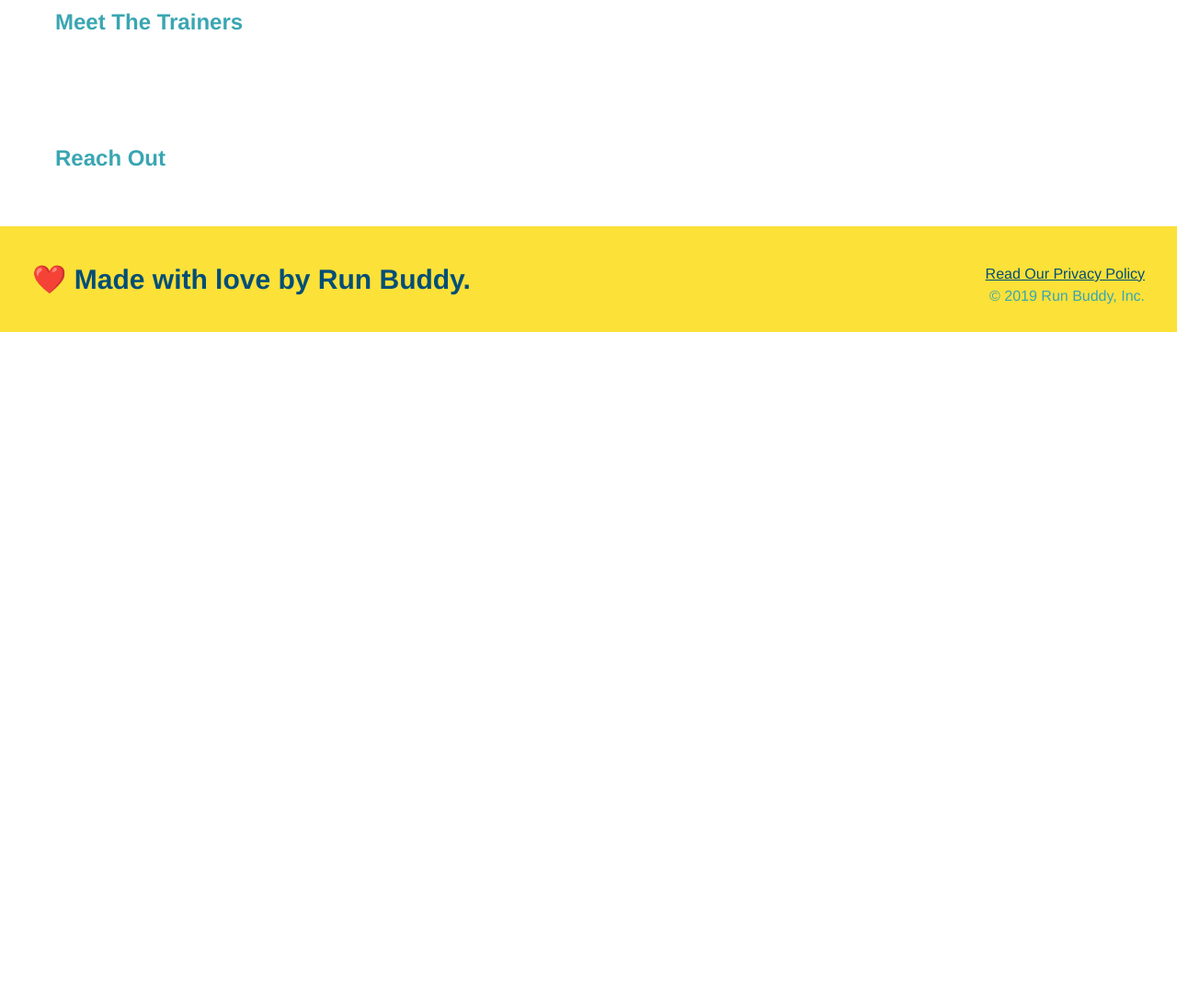
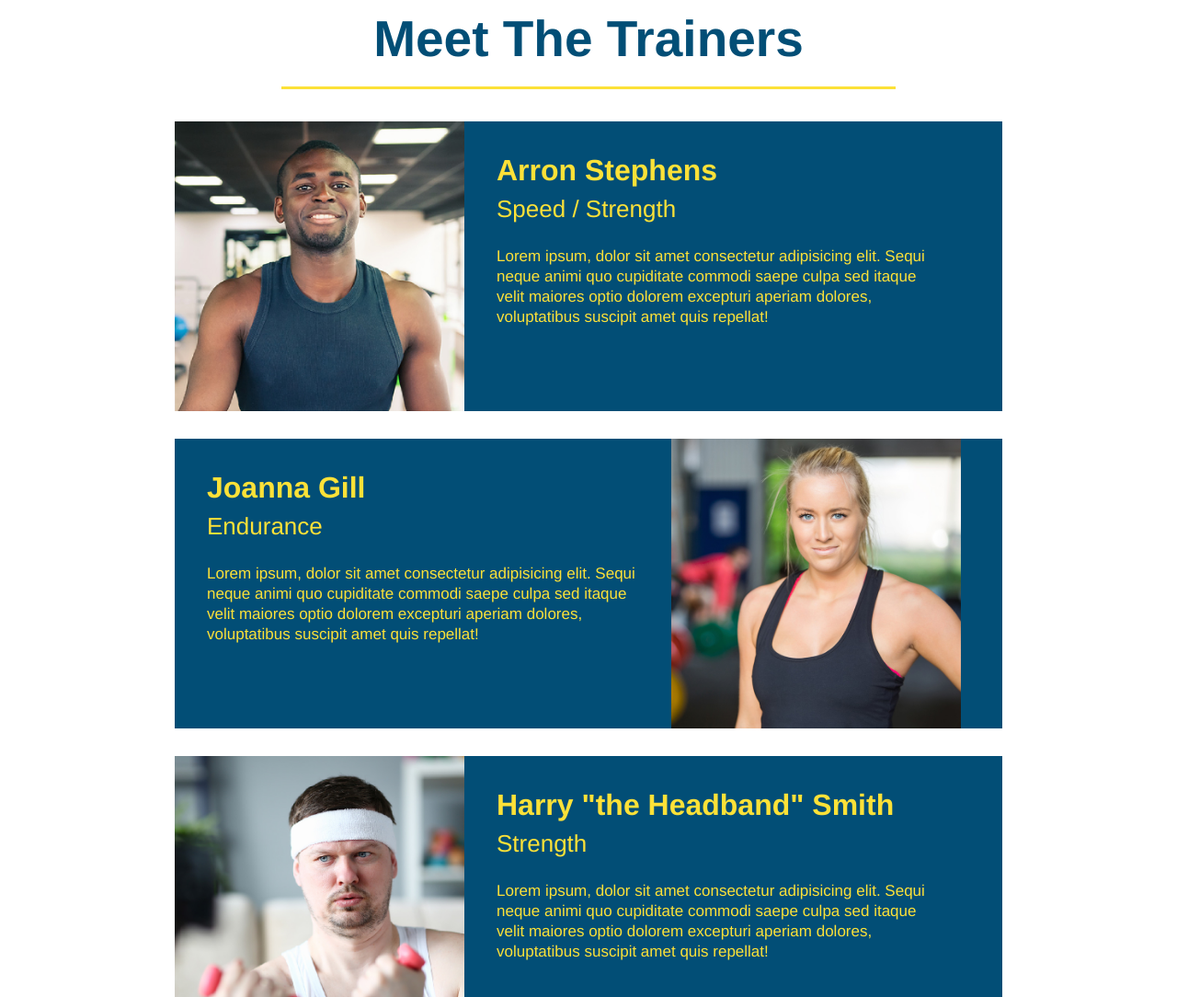
Before and after one commit to emilypier/run-buddy, a plain HTML site: page index.html in a window 1280 px wide. Shown: the part 2780-3864 px from the top of the page at 92% size. Before the commit the page ends 3141 px from the top, so only its background shows below. Drawn offline with Linux system fonts and the light colour scheme.

Commit message:
meet the trainers section

```diff
--- a/assets/css/style.css
+++ b/assets/css/style.css
@@ -178,3 +178,50 @@ footer {
   .steps span {
       font-size: 38px;
   }
+
+  .trainers {
+      text-align: center;
+  }
+
+  .trainer {
+      width: 900px;
+      margin: 0 auto 30px auto;
+      background: #024e76;
+      color: #fce138;
+      overflow: auto;
+  }
+
+  .trainer img {
+      width: 35%;
+      float: left;
+  }
+
+  .trainer-bio {
+      padding: 35px;
+      float: left;
+      width: 60%;
+  }
+
+  .trainer-bio h3 {
+      font-size: 32px;
+      margin-bottom: 8px;
+  }
+
+  .trainer-bio h4 {
+      font-weight: lighter;
+      font-size: 26px;
+      margin-bottom: 25px;
+  }
+
+  .trainer-bio p {
+    font-size: 17px;
+    line-height: 1.3;
+  }
+
+  .text-left {
+      text-align: left;
+  }
+
+  .text-right {
+    text-align: right;
+  }
--- a/index.html
+++ b/index.html
@@ -104,9 +104,48 @@
         </section>
 
         <!-- "meet the trainers" section -->
-        <section>
-            <h2>Meet The Trainers</h2>
+        <section  id="your-trainers" class="trainers">
+            <h2 class="section-title primary-border">
+                Meet The Trainers
+            </h2>
+            <!-- first trainer bio-->
+            <article class="trainer">
+                <img src=" ./assets/images/trainer-1.jpg" alt="Arron Stephens in his workout clothes, ready to pump iron" />
+                <div class= "trainer-bio text-left">
+                    <h3>Arron Stephens</h3>
+                    <h4>Speed / Strength</h4>
+                    <p>
+                        Lorem ipsum, dolor sit amet consectetur adipisicing elit. Sequi neque animi quo cupiditate commodi saepe culpa sed
+                        itaque velit maiores optio dolorem excepturi aperiam dolores, voluptatibus suscipit amet quis repellat!
+                    </p>
+                </div>
+            </article>
 
+            <!-- second trainer bio-->
+            <article class="trainer">
+                <div class= "trainer-bio text-left">
+                    <h3>Joanna Gill</h3>
+                    <h4>Endurance</h4>
+                    <p>
+                        Lorem ipsum, dolor sit amet consectetur adipisicing elit. Sequi neque animi quo cupiditate commodi saepe culpa sed
+                        itaque velit maiores optio dolorem excepturi aperiam dolores, voluptatibus suscipit amet quis repellat!
+                    </p>
+                </div>
+                <img src=" ./assets/images/trainer-2.jpg" alt="Joanna Gill cooling off after a workout" />
+            </article>
+
+            <!-- third trainer bio-->
+            <article class="trainer">
+                <img src=" ./assets/images/trainer-3.jpg" alt="Harry Smith wearing a headband and lifting comically small pink weights" />
+                <div class= "trainer-bio text-left">
+                    <h3>Harry "the Headband" Smith</h3>
+                    <h4>Strength</h4>
+                    <p>
+                        Lorem ipsum, dolor sit amet consectetur adipisicing elit. Sequi neque animi quo cupiditate commodi saepe culpa sed
+                        itaque velit maiores optio dolorem excepturi aperiam dolores, voluptatibus suscipit amet quis repellat!
+                    </p>
+                </div>
+            </article>
         </section>
 
         <!-- "reach out" section -->
```
Also changed, not shown: assets/images/trainer-1.jpg (added), assets/images/trainer-2.jpg (added), assets/images/trainer-3.jpg (added).
